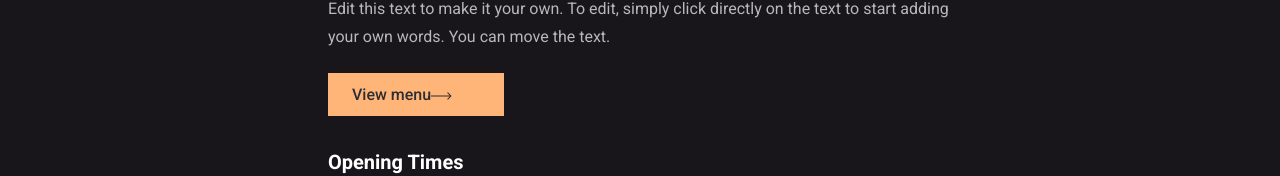
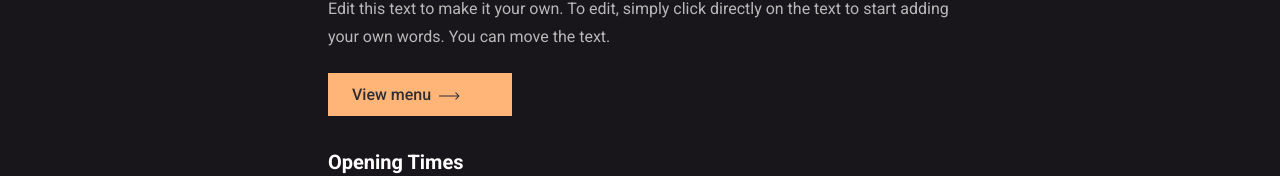
Before and after one commit to Kizya007/Coffee_shop, a React (Create React App) app: page / in a window 1280 px wide. Shown: the part 286-462 px from the top of the page. Built offline with nearby package versions, Linux system fonts and the light colour scheme; a web font is replaced by a local one.

Commit message:
refactor

```diff
--- a/src/assets/Banner.scss
+++ b/src/assets/Banner.scss
@@ -77,7 +77,6 @@
     }
 
     &__link {
-      margin-right: 8px;
 
       text-decoration: none;
       color: #2e2d33;
@@ -89,6 +88,10 @@
       font-weight: 500;
       font-size: 16px;
       line-height: 24px;
+
+      svg {
+        margin-left: 8px;
+      }
 
       @include responsive(tablet) {
         display: flex;
```
